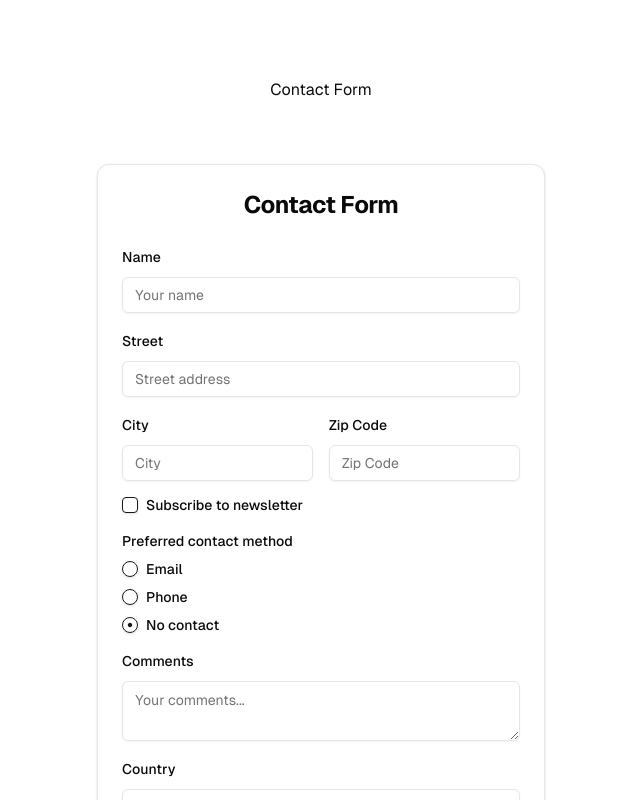
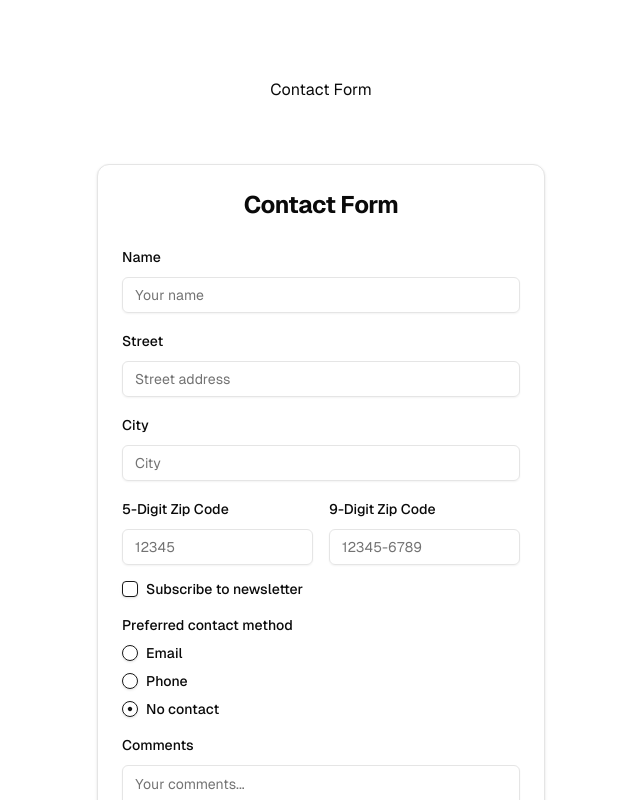
Before and after one commit to aocamilo/asta-gym, a Next.js app: page / in a window 1280 px wide. Shown: the top 800 px of the page, without its empty margins (319-959 px from the left). Built offline with nearby package versions, Linux system fonts and the light colour scheme.

Commit message:
Add nine-digit zip code

```diff
--- /dev/null
+++ b/app/ContactFormClient.tsx
@@ -0,0 +1,12 @@
+"use client";
+
+import dynamic from "next/dynamic";
+
+const DynamicForm = dynamic(() => import("./components/ContactForm"), {
+  ssr: false,
+  loading: () => <p>Loading form...</p>,
+});
+
+export default function ContactFormClient() {
+  return <DynamicForm />;
+}
--- a/app/components/ContactForm.tsx
+++ b/app/components/ContactForm.tsx
@@ -42,12 +42,19 @@ const schema = z
         /^[a-zA-Z\s.-]+$/,
         "City should only contain letters, spaces, periods and hyphens"
       ),
-    zip: z
+    zip5: z
+      .string()
+      .regex(/^\d{5}$/, "Zip code must be 5 digits (e.g., 12345)")
+      .optional()
+      .or(z.literal("")),
+    zip9: z
       .string()
       .regex(
-        /^\d{5}(-\d{4})?$/,
-        "Zip code must be 5 digits or 5+4 format (e.g., 12345 or 12345-6789)"
-      ),
+        /^\d{5}-\d{4}$/,
+        "Zip code must be 9 digits in #####-#### format (e.g., 12345-6789)"
+      )
+      .optional()
+      .or(z.literal("")),
     newsletter: z.boolean().optional(),
     contact: z.enum(["email", "phone", "none"]),
     email: z
@@ -79,6 +86,25 @@ const schema = z
           message: "Each file must be less than 5MB",
         }
       ),
+  })
+  .superRefine((data, ctx) => {
+    const zip5Provided = data.zip5 && data.zip5.length > 0;
+    const zip9Provided = data.zip9 && data.zip9.length > 0;
+
+    if (!zip5Provided && !zip9Provided) {
+      ctx.addIssue({
+        code: z.ZodIssueCode.custom,
+        message:
+          "A zip code is required. Use either the 5-digit or 9-digit field.",
+        path: ["zip5"],
+      });
+    } else if (zip5Provided && zip9Provided) {
+      ctx.addIssue({
+        code: z.ZodIssueCode.custom,
+        message: "Provide either the 5-digit or 9-digit zip, not both.",
+        path: ["zip5"],
+      });
+    }
   })
   .refine(
     (data) => {
@@ -122,6 +148,8 @@ export default function ContactForm() {
       email: "",
       phone: "",
       comments: "",
+      zip5: "",
+      zip9: "",
     },
     mode: "onChange",
   });
@@ -174,7 +202,6 @@ export default function ContactForm() {
             )}
           </div>
 
-          <div className="grid grid-cols-2 gap-4">
           <div className="space-y-2">
             <Label htmlFor="city">City</Label>
             <Input
@@ -189,17 +216,32 @@ export default function ContactForm() {
             )}
           </div>
 
+          <div className="grid grid-cols-2 gap-4">
             <div className="space-y-2">
-              <Label htmlFor="zip">Zip Code</Label>
+              <Label htmlFor="zip5">5-Digit Zip Code</Label>
               <Input
-                id="zip"
-                {...register("zip")}
-                placeholder="Zip Code"
+                id="zip5"
+                {...register("zip5")}
+                placeholder="12345"
+                maxLength={5}
+                className={errors.zip5 ? "input-error" : ""}
+              />
+              {errors.zip5 && (
+                <p className="text-sm text-red-500">{errors.zip5.message}</p>
+              )}
+            </div>
+
+            <div className="space-y-2">
+              <Label htmlFor="zip9">9-Digit Zip Code</Label>
+              <Input
+                id="zip9"
+                {...register("zip9")}
+                placeholder="12345-6789"
                 maxLength={10}
-                className={errors.zip ? "input-error" : ""}
+                className={errors.zip9 ? "input-error" : ""}
               />
-              {errors.zip && (
-                <p className="text-sm text-red-500">{errors.zip.message}</p>
+              {errors.zip9 && (
+                <p className="text-sm text-red-500">{errors.zip9.message}</p>
               )}
             </div>
           </div>
--- /dev/null
+++ b/app/download/DownloadClient.tsx
@@ -0,0 +1,12 @@
+"use client";
+
+import dynamic from "next/dynamic";
+
+const DynamicDownload = dynamic(() => import("../components/Download"), {
+  ssr: false,
+  loading: () => <p>Loading download component...</p>,
+});
+
+export default function DownloadClient() {
+  return <DynamicDownload />;
+}
```
Lines whose indentation alone changed are shown as unchanged.
